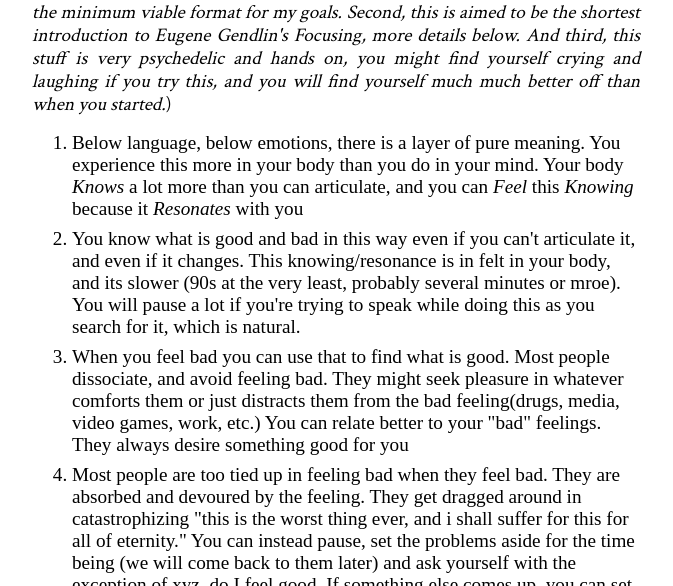
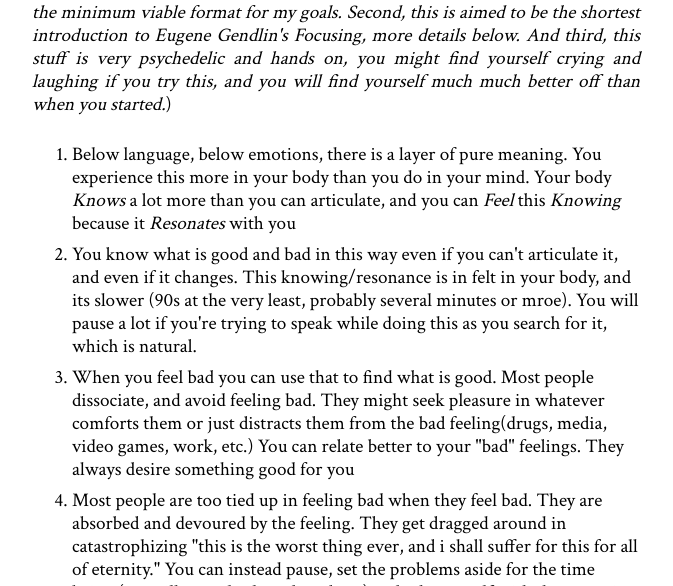
Before and after one commit to AbstractFairy/AbstractFairy.github.io, a plain HTML site: page focusing-gendlin/index.html in a window 1280 px wide. Shown: the part 214-800 px from the top of the page, without its empty margins (304-977 px from the left). Drawn offline with Linux system fonts and the light colour scheme; files that its build step writes are made by us from their sources; a web font is replaced by a local one.

Commit message:
Update basic.css

```diff
--- a/basic.css
+++ b/basic.css
@@ -40,11 +40,12 @@
 
 p{
 	/*font stuff */
-	font-family: "Crimson Text", serif;
-	font-size: 1.2rem;
+	font-family: 'Crimson Text', serif;
+	font-size: 1.2em;
 
 	/* unitless line height prevents problems */
 	line-height: 1.2;
+	padding-bottom: 0.125em;
 
 	/* responsive length
 	ideal line length is between 45-75 characters per line
@@ -101,7 +102,7 @@
 
 h3 {
 	font-family: "Cherry Swash", serif;
-	font-weight: 500;
+	font-weight: 400;
 	font-size: 1.5rem;
 	margin-top: 1.5rem;
 	margin-bottom: 0;
@@ -110,11 +111,17 @@
 /* Lists, both ordered and unordered */
 
 li {
+	font-family: "Crimson Text";
 	font-size: 1.2rem;
+	line-height: 1.2;
 	margin-bottom: 0.5rem;
 }
 
-/* media queries (seems useless atm, I don't remember where I read this thing can be useful)
+li:first-child{
+	padding-top: 0.5rem;
+}
+
+/* media queries seems useless atm
 
 @media screen and (min-width: 60em) and (min-height: 30em){
 	h1 { font-size: 3.1875rem; }
@@ -123,9 +130,9 @@
 	p  { font-size:1.125rem;   }
 }
 
-@media screen and (min-width: 120em) and (min-height: 60em) {
+@media screen and (min-width: 120em) and (min-height60em) {
 	h1 { font-size: 4.875rem; }
 	h2 { font-size: 2.75rem;  }
 	h3 { font-size: 1.75rem;  }
 	p  { font-size:1.3125rem; }
-}*/
+} */
```
